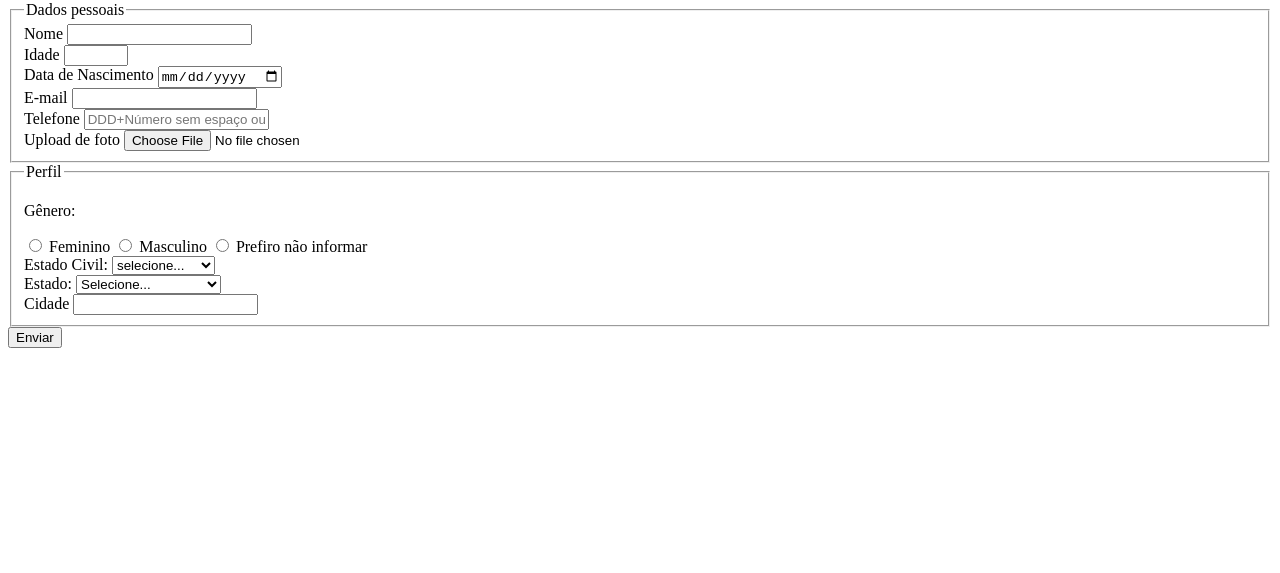
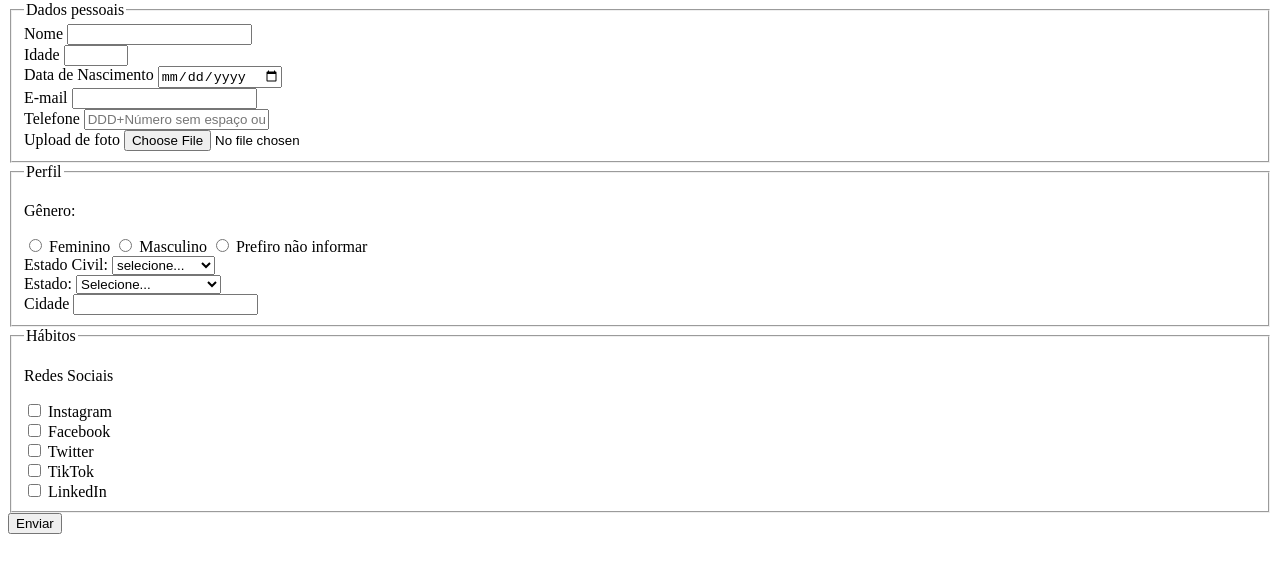
Before and after one commit to cremalz/formulario, a plain HTML site: page index.html in a window 1280 px wide. Shown: the part 79-652 px from the top of the page. Drawn offline with Linux system fonts and the light colour scheme.

```diff
--- a/index.html
+++ b/index.html
@@ -107,6 +107,30 @@
             </fieldset>
 
 
+<fieldset>
+    <legend>Hábitos</legend>
+    <P>Redes Sociais</P>
+    <input type="checkbox" name="social" value="instagram">
+    <label for="social">Instagram</label>
+    <br>
+    <input type="checkbox" name="social" value="facebook">
+    <label for="social">Facebook</label>
+    <br>
+    <input type="checkbox" name="social" value="twitter">
+    <label for="social">Twitter</label>
+    <br>
+    <input type="checkbox" name="social" value="tiktok">
+    <label for="social">TikTok</label>
+    <br>
+    <input type="checkbox" name="social" value="linkedin">
+    <label for="social">LinkedIn</label>
+    <br>
+
+
+</fieldset>
+
+
+
 
 
             <button type="submit">Enviar</button>
```
